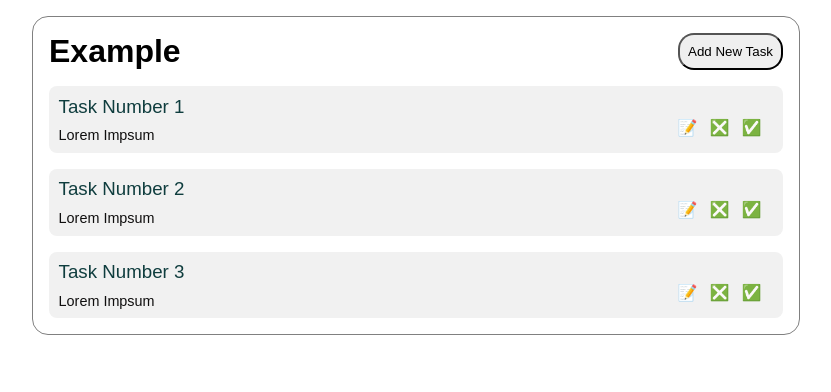
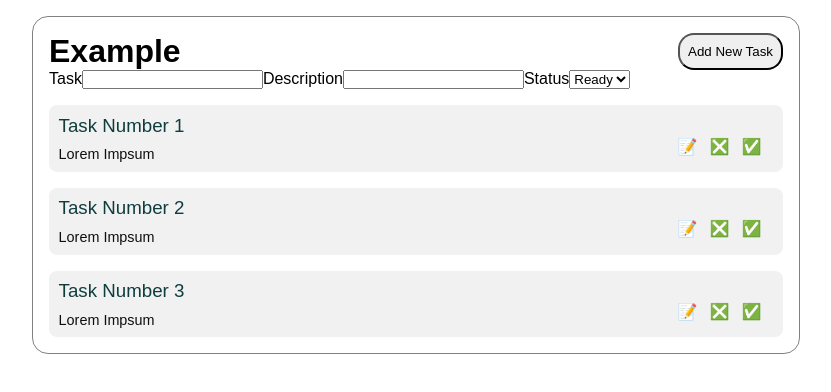
Before and after one commit to HazemAhmed0/TaskTraker, a React (Create React App) app: page / in a window 1280 px wide. Shown: the top 392 px of the page, without its empty margins (224-1055 px from the left). Built offline with nearby package versions, Linux system fonts and the light colour scheme.

Commit message:
created: NewTask component

```diff
--- a/src/App.js
+++ b/src/App.js
@@ -1,11 +1,13 @@
 import './styles/main.css';
 import Header from './components/Header';
 import Tasks from './components/Tasks';
+import NewTask from './components/NewTask';
 
 function App() {
   return (
     <div className="container">
       <Header title="Example"/>
+      <NewTask />
       <Tasks />
     </div>
   );
--- /dev/null
+++ b/src/components/NewTask.js
@@ -0,0 +1,19 @@
+import '../styles/main.css';
+
+const NewTask = () => {
+  return (
+    <form className="NewTask">
+        <label htmlFor="title">Task</label>
+        <input type="text" name="title"/>
+        <label htmlFor="desc">Description</label>
+        <input type="text" name="desc"/>
+        <label htmlFor="status">Status</label>
+        <select name="status" >
+            <option value="Ready">Ready</option>
+            <option value="Done">Done</option>
+        </select>
+    </form>
+  )
+}
+
+export default NewTask
```
